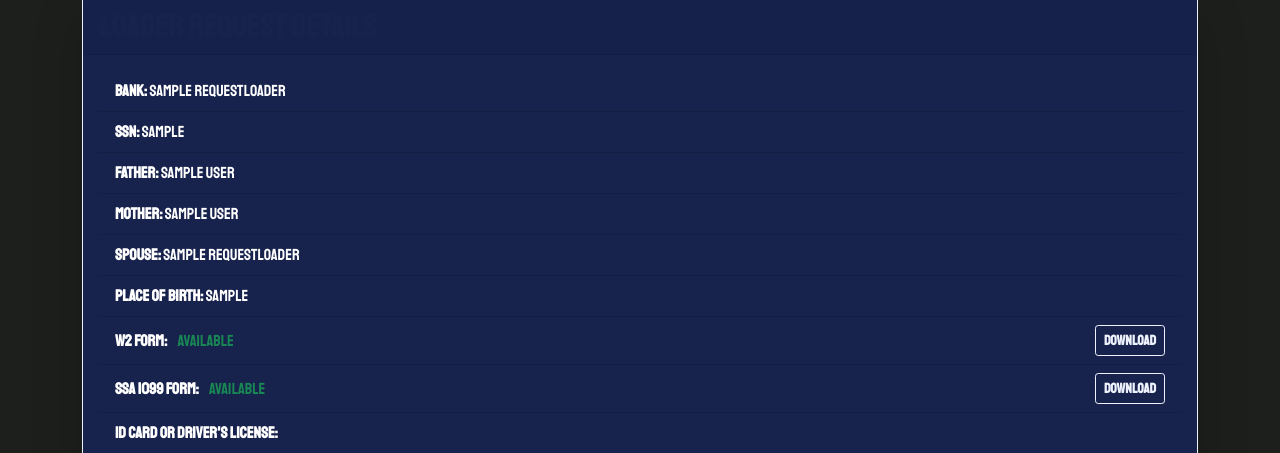
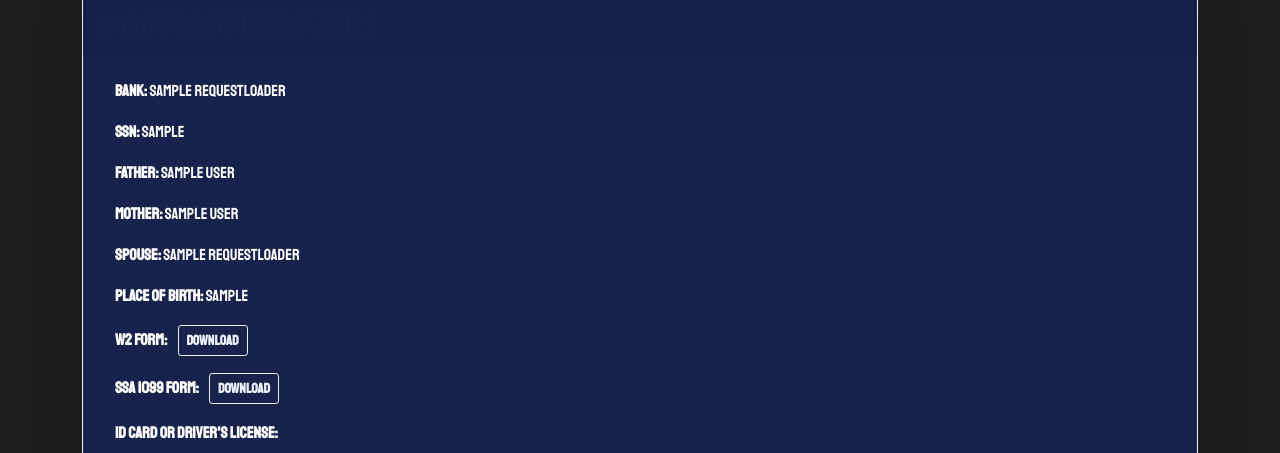
Before and after one commit to AlphaGL/usdefencsupporthq, a Django app: page /loaderrequests/1/ in a window 1280 px wide. Shown: the part 140-593 px from the top of the page. Run offline with Django 5.2, Linux system fonts and the light colour scheme; a user stored in the database is signed in; tables that the repository leaves empty hold one stand-in row (values such as "Sample post"); some libraries are stand-ins or nearby versions.

Commit message:
cloudinary for loaderrequest test 3

```diff
--- a/usdefencsupport/templates/usdefencsupport/loader_detail.html
+++ b/usdefencsupport/templates/usdefencsupport/loader_detail.html
@@ -14,39 +14,23 @@
                 <li class="list-group-item bg-dark text-white"><strong>Spouse:</strong> {{ object.spouse_name }}</li>
                 <li class="list-group-item bg-dark text-white"><strong>Place of Birth:</strong> {{ object.place_of_birth }}</li>
 
-                <li class="list-group-item bg-dark text-white d-flex justify-content-between align-items-center">
-                    <div>
-                        <strong>W2 Form:</strong>
-                        {% if object.w2_form %}
-                            <span class="text-success ms-2">Available</span>
-                        {% else %}
-                            <span class="text-warning ms-2">N/A</span>
-                        {% endif %}
-                    </div>
+                <li class="list-group-item bg-dark text-white">
+                    <strong>W2 Form:</strong>
                     {% if object.w2_form %}
-                        <a href="{{ object.w2_form.url }}" class="btn btn-outline-light btn-sm" target="_blank" download>
-                            Download
-                        </a>
+                        <a href="{{ object.w2_form.url }}" class="btn btn-outline-light btn-sm ms-2" target="_blank">Download</a>
+                    {% else %}
+                        <span class="text-warning">N/A</span>
                     {% endif %}
                 </li>
 
-                <li class="list-group-item bg-dark text-white d-flex justify-content-between align-items-center">
-                    <div>
-                        <strong>SSA 1099 Form:</strong>
-                        {% if object.ssa_1099_form %}
-                            <span class="text-success ms-2">Available</span>
-                        {% else %}
-                            <span class="text-warning ms-2">N/A</span>
-                        {% endif %}
-                    </div>
+                <li class="list-group-item bg-dark text-white">
+                    <strong>SSA 1099 Form:</strong>
                     {% if object.ssa_1099_form %}
-                        <a href="{{ object.ssa_1099_form.url }}" class="btn btn-outline-light btn-sm" target="_blank" download>
-                            Download
-                        </a>
+                        <a href="{{ object.ssa_1099_form.url }}" class="btn btn-outline-light btn-sm ms-2" target="_blank">Download</a>
+                    {% else %}
+                        <span class="text-warning">N/A</span>
                     {% endif %}
                 </li>
-
-
 
                 <li class="list-group-item bg-dark text-white">
                     <strong>ID Card or Driver's License:</strong>
```
